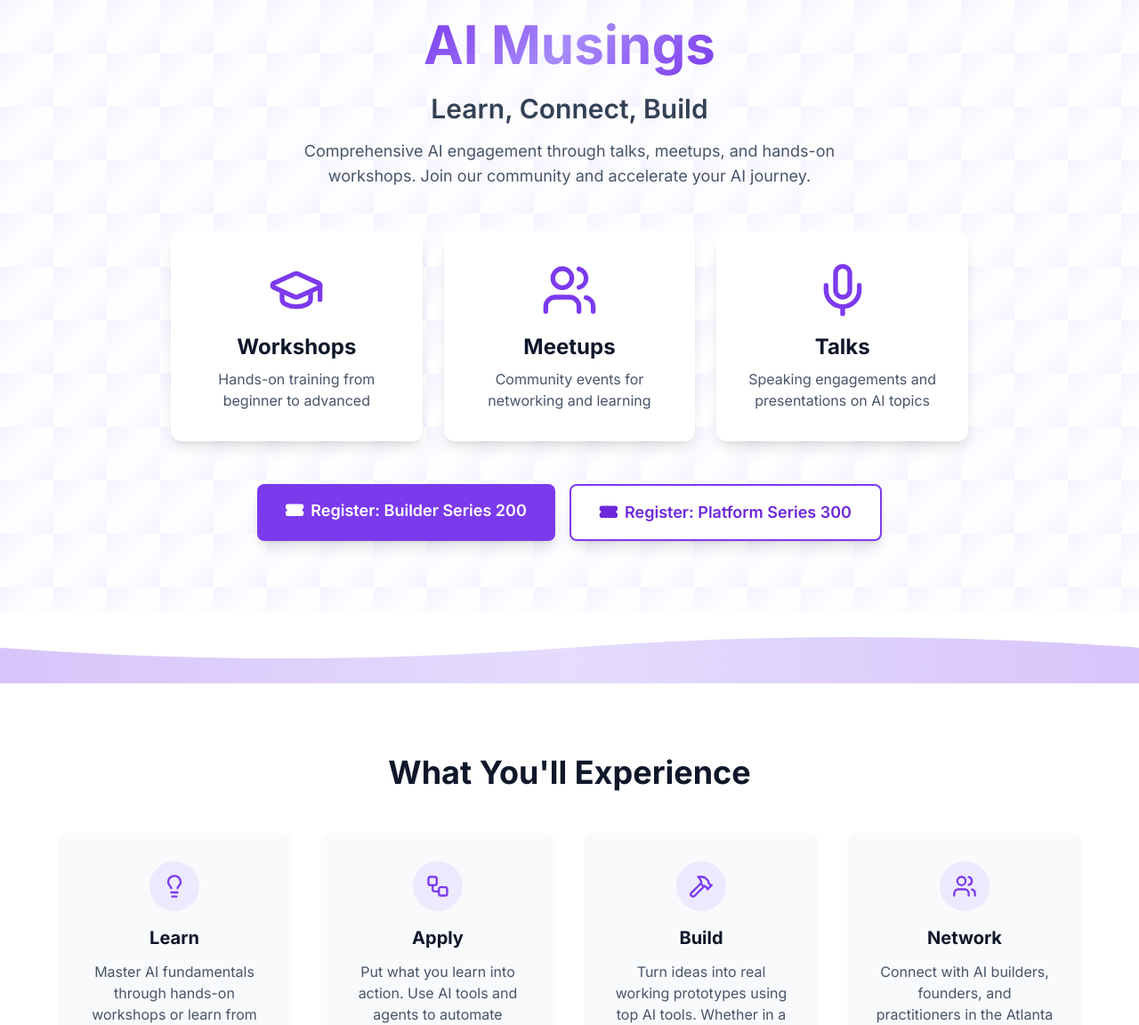
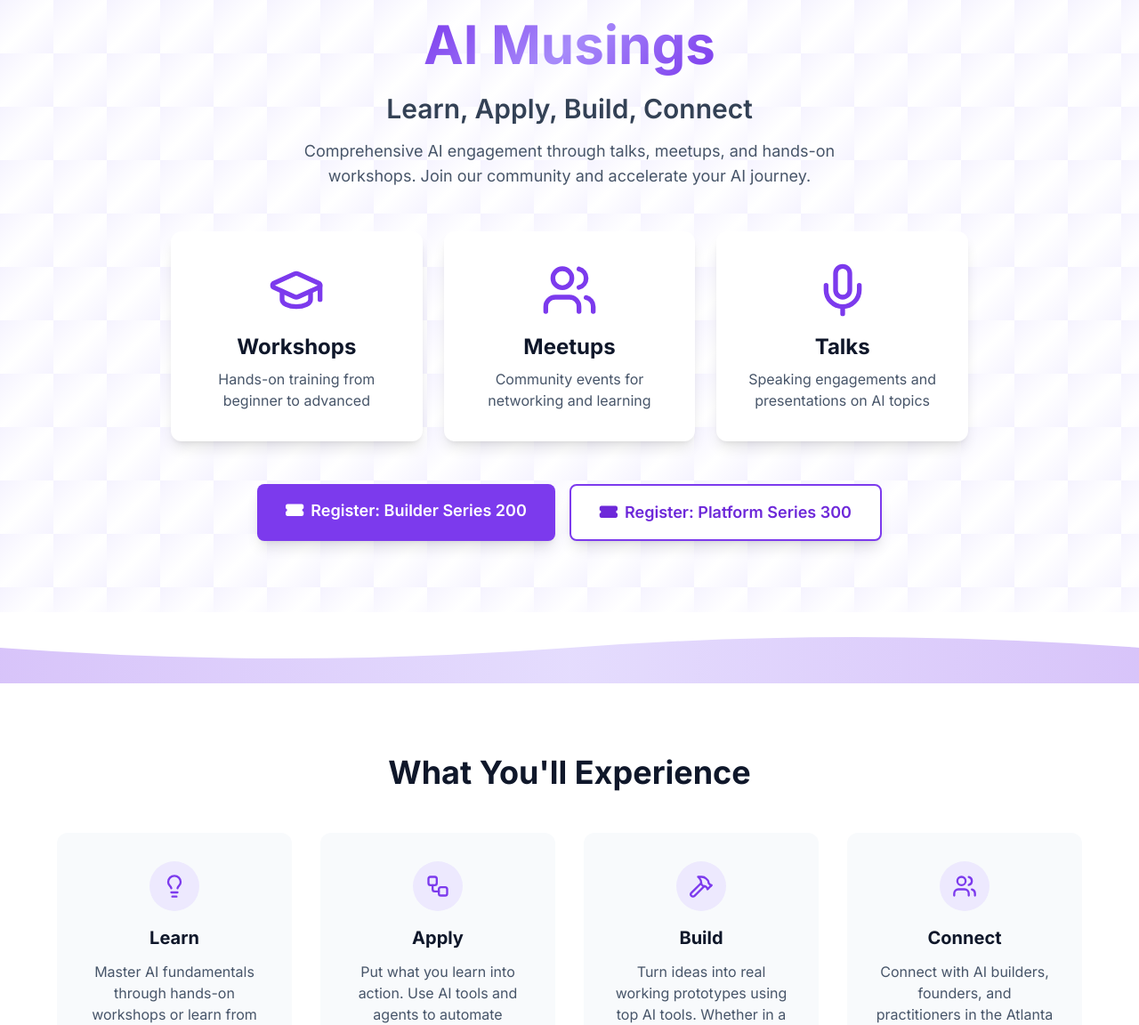
Before and after one commit to pulsarventures/aimusings.site, a Jekyll site: the page built from index.html, in a window 1280 px wide. Shown: the part 140-1292 px from the top of the page at 89% size. Built offline with Jekyll 4.4.1, drawn with Linux system fonts in a browser that asks for light colours; nearby versions of some CDN libraries; the list of posts is cut into pages by our own code.

Commit message:
Align hero tagline with experience cards: Learn, Apply, Build, Connect
Co-Authored-By: Claude Sonnet 4.6 <noreply@anthropic.com>

```diff
--- a/index.html
+++ b/index.html
@@ -12,7 +12,7 @@ description: "Comprehensive AI engagement activities: Learn through talks, conne
                 <span class="gradient-text">AI Musings</span>
             </h1>
             <p class="text-2xl md:text-3xl text-slate-700 mb-4 font-semibold">
-                Learn, Connect, Build
+                Learn, Apply, Build, Connect
             </p>
             <p class="text-lg text-slate-600 mb-12 max-w-2xl mx-auto">
                 Comprehensive AI engagement through talks, meetups, and hands-on workshops.
@@ -133,7 +133,7 @@ description: "Comprehensive AI engagement activities: Learn through talks, conne
                     <div class="inline-flex items-center justify-center w-14 h-14 bg-brand-100 rounded-full mb-4">
                         <i data-lucide="users" class="w-7 h-7 text-brand-600"></i>
                     </div>
-                    <h3 class="text-xl font-bold text-slate-900 mb-3">Network</h3>
+                    <h3 class="text-xl font-bold text-slate-900 mb-3">Connect</h3>
                     <p class="text-slate-600">Connect with AI builders, founders, and practitioners in the Atlanta community. Find collaborators, share ideas, and grow together at every event.</p>
                 </div>
             </div>
```
